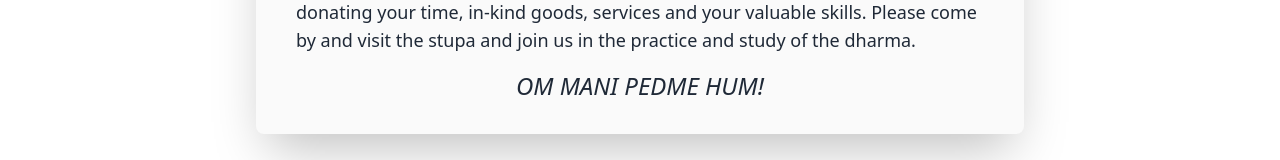
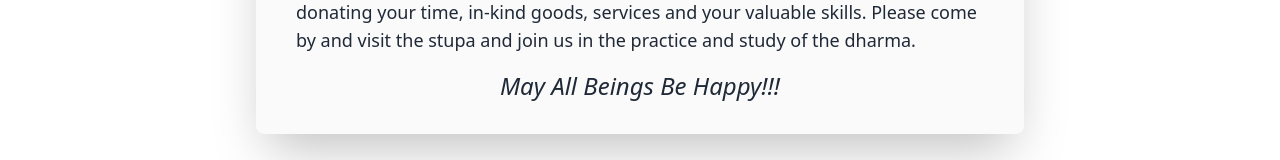
Before and after one commit to gevera/kgltorc, a SvelteKit app: page / in a window 1280 px wide. Shown: the part 1257-1417 px from the top of the page. Built offline with nearby package versions, Linux system fonts and the light colour scheme; a web font is replaced by a local one.

Commit message:
May All Beings Be Happy

```diff
--- a/src/routes/+page.svelte
+++ b/src/routes/+page.svelte
@@ -51,5 +51,5 @@
 		in the practice and study of the dharma.
 	</p>
 
-	<p class="text-2xl text-center my-2 italic">OM MANI PEDME HUM!</p>
+	<p class="text-2xl text-center my-2 italic">May All Beings Be Happy!!!</p>
 </Section>
```
